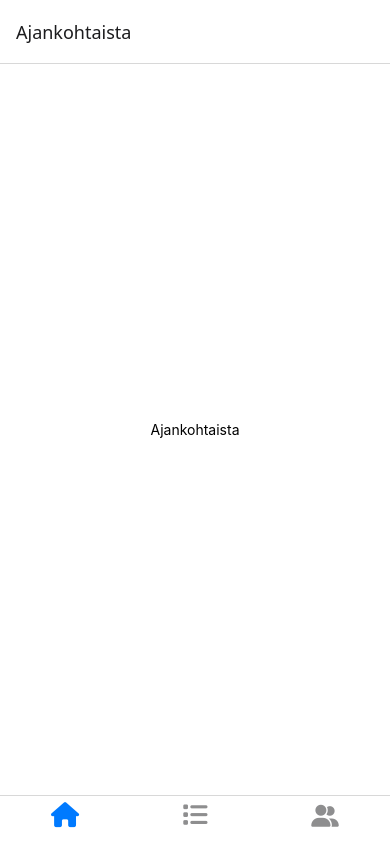
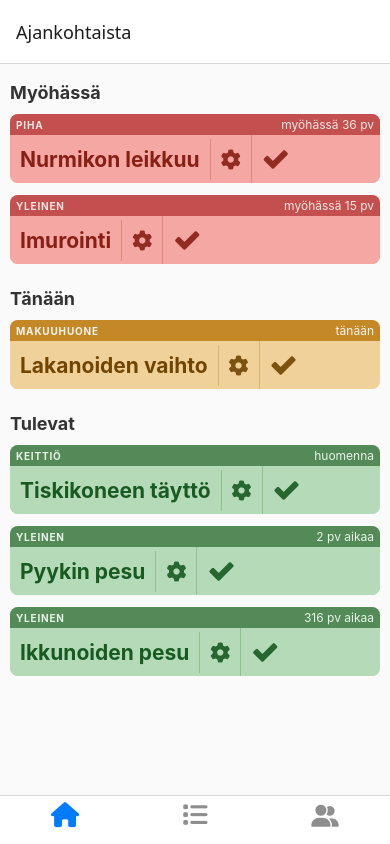
Before and after one commit to heiniemilya/hemmo, a React Native app: screen /Home in a window 390 px wide. Built offline with nearby package versions, Linux system fonts and the light colour scheme.

Commit message:
add sectionList of task cards sorted by dueDate + demo data

```diff
--- a/src/screens/HomeScreen.tsx
+++ b/src/screens/HomeScreen.tsx
@@ -1,19 +1,202 @@
-import { StyleSheet, Text, View, } from 'react-native';
+import { StyleSheet, Text, View, SectionList, TouchableOpacity, Button } from 'react-native';
+import { Task } from '../types/task';
+import { FontAwesome, FontAwesome6} from '@expo/vector-icons';
 
+type DueStatus = 'overdue' | 'today' | 'future';
+
+////////// DueDate-päivämäärän vertailu nykyhetkeen ja eron laskeminen ///////////////
+const getDueInfo = (dueDateStr: string) => {
+  const today = new Date();
+  today.setHours(0, 0, 0, 0); // nollataan kellonaika vertailua varten
+
+  const due = new Date(dueDateStr); // 'YYYY-MM-DD' muotoisen merkkijonon muuntaminen Date-objektiksi
+  due.setHours(0, 0, 0, 0);
+
+  const diffTime = due.getTime() - today.getTime();
+  const diffDays = Math.ceil(diffTime / (1000 * 60 * 60 * 24)); // lasketaan ero päivinä
+
+  // Palautetaan teksti ja väri eron perusteella
+  if (diffDays < 0) {
+    return {
+      status: 'overdue' as DueStatus,
+      label: `myöhässä ${Math.abs(diffDays)} pv`,
+      topRowBackgroundColor: '#c3504e', // punainen
+      cardBackgroundColor: '#f5a8a3',
+      borderColor: '#dc857b',
+      textDark: '#881f15',
+      textLight: '#f0e5e4',
+    };
+  } else if (diffDays === 0) {
+    return {
+      status: 'today' as DueStatus,
+      label: 'tänään',
+      topRowBackgroundColor: '#c48827', // keltainen
+      cardBackgroundColor: '#f1d19a',
+      borderColor: '#d4b06d',
+      textDark: '#704503',
+      textLight: '#f5f3ee',
+    };
+  } else {
+    return {
+      status: 'future' as DueStatus,
+      label: diffDays === 1 ? 'huomenna' : `${diffDays} pv aikaa`,
+      topRowBackgroundColor: '#548a58', // vihreä
+      cardBackgroundColor: '#b5dab8',
+      borderColor: '#8bbf8b',
+      textDark: '#185a21',
+      textLight: '#e7f3e8',
+    };
+  }
+};
+
+///////////// Demo data //////////////
+const DATA: Task[] = [
+  {
+    id: "1", title: "Imurointi", category: "Yleinen", intervalDays: 7, season: 'koko vuosi',
+    notes: "", lastDoneDate: "2026-10-10", doneBy: "user1", nextDueDate: "2026-10-17"
+  },
+  {
+    id: "2", title: "Ikkunoiden pesu", category: "Yleinen", intervalDays: 365, season: 'koko vuosi',
+    notes: "", lastDoneDate: "2026-09-12", doneBy: "user1", nextDueDate: "2027-09-13"
+  },
+  {
+    id: "3", title: "Lakanoiden vaihto", category: "Makuuhuone", intervalDays: 7, season: 'koko vuosi',
+    notes: "", lastDoneDate: "2026-10-25", doneBy: "", nextDueDate: "2026-11-01"
+  },
+  {
+    id: "4", title: "Pyykin pesu", category: "Yleinen", intervalDays: 7, season: 'koko vuosi',
+    notes: "", lastDoneDate: "2026-10-28", doneBy: "", nextDueDate: "2026-11-03"
+  },
+  {
+    id: "5", title: "Tiskikoneen täyttö", category: "Keittiö", intervalDays: 2, season: 'koko vuosi',
+    notes: "", lastDoneDate: "2026-10-27", doneBy: "", nextDueDate: "2026-11-02"
+  },
+  {
+    id: "6", title: "Nurmikon leikkuu", category: "Piha", intervalDays: 30, season: 'kesä',
+    notes: "", lastDoneDate: "2026-08-27", doneBy: "", nextDueDate: "2026-09-26"
+  },
+];
+
+// Järjestetään tehtävät seuraavan deadline-päivämäärän mukaan nousevaan järjestykseen
+const sortedData = [...DATA].sort((a, b) =>
+  new Date(a.nextDueDate).getTime() - new Date(b.nextDueDate).getTime()
+);
+
+///////////// Tehtäväkortti /////////////
+const TaskCard = ({ item }: { item: Task }) => {
+  const due = getDueInfo(item.nextDueDate);
+
+  return (
+  <View style={[styles.card, { backgroundColor: due.cardBackgroundColor }]}>
+    <View style={[styles.topRow, { backgroundColor: due.topRowBackgroundColor }]}>
+      {/* Ylärivi: Kategoria ja deadline */}
+      <View>
+        <Text style={[styles.categoryText, { color: due.textLight}]}>
+          {item.category.toUpperCase()}
+        </Text>
+      </View>
+      <View>
+        <Text style={[styles.dueText, { color: due.textLight }]}>{due.label}</Text>
+      </View>
+    </View>
+    <View style={[styles.bottomRow, { backgroundColor: due.cardBackgroundColor }]}>
+      {/* Alarivi: Tehtävän nimi ja ikonit */}
+      <View style={styles.bottomRow}>
+        <Text style={[styles.title, { color: due.textDark }]}>{item.title}</Text>
+        <TouchableOpacity style={[styles.iconButton, { borderLeftColor: due.borderColor }]} onPress={() => handleEdit(item.id)}>
+          <FontAwesome6 name="gear" size={20} color={due.textDark} padding={4} />
+        </TouchableOpacity>
+        <TouchableOpacity style={[styles.iconButton, { borderLeftColor: due.borderColor }]} onPress={() => handleMarkDone(item.id)}>
+          <FontAwesome name="check" size={28} color={due.textDark} />
+        </TouchableOpacity>
+      </View>
+    </View>
+  </View>
+  );
+};
+
+//////////// Pääkomponentti ////////////////
 export default function HomeScreen() {
+  // Ryhmitellään ja järjestetään data deadlinen mukaan
+  const overdueTasks = sortedData.filter(task => getDueInfo(task.nextDueDate).status === 'overdue');
+  const todayTasks = sortedData.filter(task => getDueInfo(task.nextDueDate).status === 'today');
+  const futureTasks = sortedData.filter(task => getDueInfo(task.nextDueDate).status === 'future');
+
+  // Luodaan SectionList-osiot
+  const sections = [
+    { title: 'Myöhässä', data: overdueTasks },
+    { title: 'Tänään', data: todayTasks },
+    { title: 'Tulevat', data: futureTasks },
+  ].filter(section => section.data.length > 0); // Näytetään vain osiot, joissa on tehtäviä
 
   return (
     <View style={styles.container}>
-      <Text>Ajankohtaista</Text>
+      <SectionList
+        sections={sections}
+        keyExtractor={item => item.id}
+        renderItem={({ item }) => <TaskCard item={item} />}
+        renderSectionHeader={({ section: { title } }) => (
+          <Text style={styles.sectionHeader}>{title}</Text>
+        )}
+        contentContainerStyle={{ paddingBottom: 20 }}
+      />
     </View>
   );
 }
 
+///////////// Tyylit /////////////
 const styles = StyleSheet.create({
   container: {
     flex: 1,
-    backgroundColor: '#fff',
+    backgroundColor: '#fafafa',
+    paddingHorizontal: 10,
+  },
+  sectionHeader: {
+    fontSize: 18,
+    fontWeight: 'bold',
+    marginTop: 18,
+    marginBottom: 5,
+    color: '#333',
+  },
+  card: {
+    borderRadius: 8,
+    marginVertical: 6,
+  },
+  topRow: {
+    paddingHorizontal: 6,
+    paddingVertical: 3,
+    borderTopEndRadius: 8,
+    borderTopStartRadius: 8,
+    flexDirection: 'row',
+    justifyContent: 'space-between',
     alignItems: 'center',
-    justifyContent: 'center',
   },
+  categoryText: {
+    fontSize: 10,
+    fontWeight: 'bold',
+    letterSpacing: 0.8,
+  },
+  dueText: {
+    fontSize: 12,
+    fontWeight: 'semibold',
+  },
+  iconButton: {
+    borderLeftWidth: 1,
+    padding:10,
+    opacity: 0.9,
+  },
+  bottomRow: {
+    flexDirection: 'row',
+    justifyContent: 'space-between',
+    alignItems: 'center',
+    borderBottomEndRadius: 8,
+    borderBottomStartRadius: 8,
+  },
+  title: {
+    paddingHorizontal: 10,
+    fontSize: 21,
+    fontWeight: 'bold',
+    flex: 1,
+  },
+
 });
```
